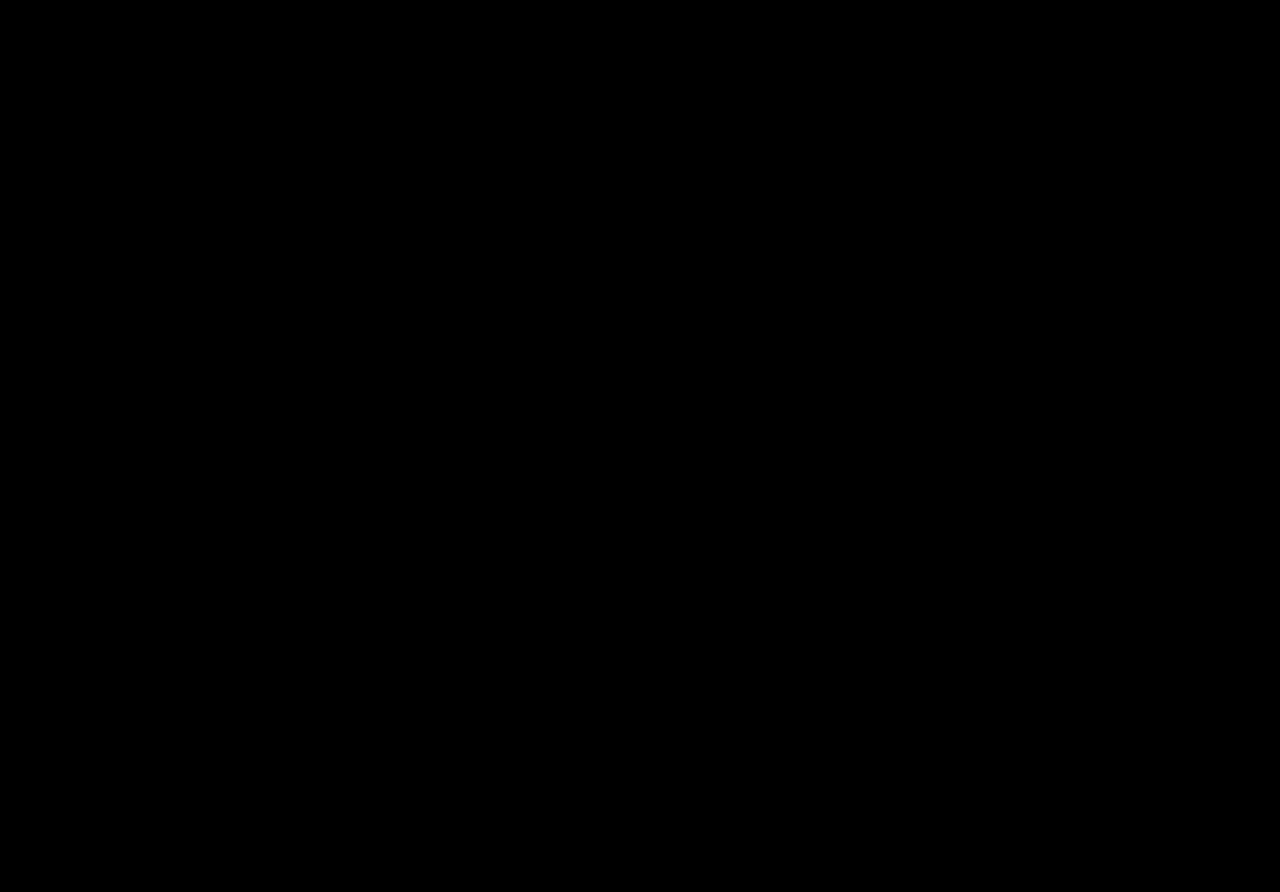
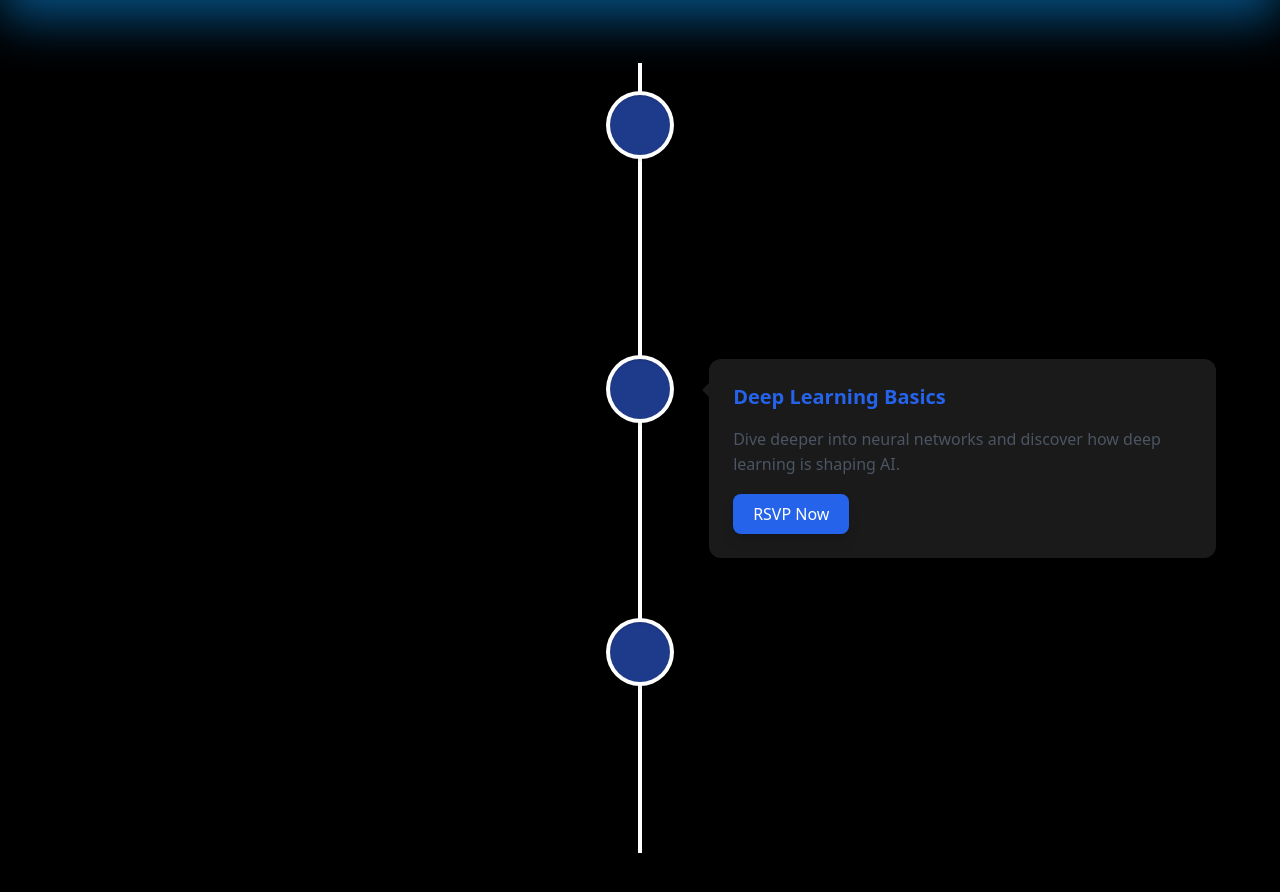
Before and after one commit to NeilSulhyan10/GDSC_AIML, a React (Vite) app: page / in a window 1280 px wide. Shown: the part 726-1618 px from the top of the page. Before the commit the page ends 1381 px from the top, so only its background shows below. Built offline with nearby package versions, Linux system fonts and the light colour scheme.

Commit message:
timeline

```diff
--- a/package.json
+++ b/package.json
@@ -10,13 +10,14 @@
     "lint": "eslint .",
     "preview": "vite preview",
     "predeploy": "npm run build",
-  "deploy": "gh-pages -d dist"
+    "deploy": "gh-pages -d dist"
   },
   "dependencies": {
     "clsx": "^2.1.1",
     "framer-motion": "^11.11.8",
     "react": "^18.3.1",
     "react-dom": "^18.3.1",
+    "react-vertical-timeline-component": "^3.6.0",
     "tailwind-merge": "^2.5.3"
   },
   "devDependencies": {
--- a/src/App.jsx
+++ b/src/App.jsx
@@ -1,26 +1,57 @@
-import React, { useState, useEffect } from "react";
+import React from "react";
 import { BackgroundLines } from "./components/ui/background-lines.jsx";
 import Logo from "./assets/logo.png";
 import Timer from "./Timer.jsx";
 import AIImage from "./assets/Robo.png";
+import {
+  VerticalTimeline,
+  VerticalTimelineElement,
+} from "react-vertical-timeline-component";
+import "react-vertical-timeline-component/style.min.css";
 
 function App() {
+  const sessions = [
+    {
+      title: "Introduction to AIML",
+      date: "October 20, 2024",
+      description:
+        "Kickstart your journey into the world of AI and ML with an introductory session covering the basics.",
+      link: "#",
+    },
+    {
+      title: "Deep Learning Basics",
+      date: "October 27, 2024",
+      description:
+        "Dive deeper into neural networks and discover how deep learning is shaping AI.",
+      link: "#",
+    },
+    {
+      title: "AI/ML Applications",
+      date: "November 3, 2024",
+      description:
+        "Explore real-world applications of AI and ML in various industries and get hands-on with projects.",
+      link: "#",
+    },
+  ];
+
   return (
     <>
-      <div className="relative w-full h-full">
       <div className="absolute top-0 left-0 p-2 w-[10%]">
-          <img src={Logo} />
+        <img src={Logo} alt="Logo" />
       </div>
-        <h2 className="bg-clip-text text-transparent text-center bg-gradient-to-b from-neutral-900 to-neutral-700 dark:from-neutral-600 dark:to-white text-2xl md:text-4xl lg:text-9xl font-sans py-2 md:py-10 relative z-20 font-bold tracking-tight animate-pulse">
+      <div className="relative w-full h-full mt-28">
+        <h2 className="bg-clip-text text-transparent text-center bg-gradient-to-b from-neutral-900 to-neutral-700 dark:from-neutral-600 dark:to-white text-2xl md:text-4xl lg:text-9xl font-sans py-2 md:py-10 relative z-20 font-bold tracking-tight animate-pulse mb-8">
           AIML Bootcamp
         </h2>
         <Timer />
-        <div className="flex flex-col md:flex-row justify-evenly items-center w-full mt-6 font-poppins space-y-4 md:space-y-0 bg-white bg-opacity-10 backdrop-filter backdrop-blur-lg rounded-lg shadow-lg shadow-[0_20px_50px_rgba(8,_112,_184,_0.7)] p-6">
+      </div>
+
+      <div className="flex flex-col md:flex-row justify-around items-center w-full mt-6 font-poppins space-y-4 md:space-y-0 bg-white bg-opacity-10 backdrop-filter backdrop-blur-lg rounded-lg shadow-[0_20px_50px_rgba(8,_112,_184,_0.7)] mt-32 p-6">
         <div className="md:w-1/2 px-4 md:px-0 text-center md:text-left">
           <h3 className="text-gray-300 text-base md:text-lg lg:text-xl font-medium">
-              Google Developer Students' Club - WCE aims to inculcate the
-              culture of development and problem-solving within local
-              communities using technology.
+            Google Developer Students' Club - WCE aims to inculcate the culture
+            of development and problem-solving within local communities using
+            technology.
             <span className="block mt-4">
               "Coming together is the beginning. Keeping together is progress.
               Working together is success."
@@ -35,6 +66,42 @@ function App() {
           />
         </div>
       </div>
+
+      <div className="mt-16">
+        <VerticalTimeline>
+          {sessions.map((session, index) => (
+            <VerticalTimelineElement
+              key={index}
+              className="vertical-timeline-element--work"
+              contentStyle={{
+                background: "rgba(255, 255, 255, 0.1)",
+                backdropFilter: "blur(10px)",
+                borderRadius: "12px",
+                boxShadow: "0 4px 30px rgba(0, 0, 0, 0.1)",
+              }}
+              contentArrowStyle={{
+                borderRight: "7px solid rgba(255, 255, 255, 0.1)",
+              }}
+              date={session.date}
+              iconStyle={{ background: "#1e3a8a", color: "#fff" }}
+            >
+              <h3 className="vertical-timeline-element-title text-xl font-semibold text-blue-600 dark:text-blue-300">
+                {session.title}
+              </h3>
+              <p className="text-sm text-gray-600 dark:text-gray-300">
+                {session.description}
+              </p>
+              <div className="mt-4">
+                <a
+                  href={session.link}
+                  className="inline-block px-5 py-2 bg-blue-600 text-white font-medium rounded-lg hover:bg-blue-700 transition duration-300 shadow-lg"
+                >
+                  RSVP Now
+                </a>
+              </div>
+            </VerticalTimelineElement>
+          ))}
+        </VerticalTimeline>
       </div>
       <BackgroundLines />
     </>
```
Also changed, not shown: 1 other file (tests, documents, lock files or other folders). Lines whose indentation alone changed are shown as unchanged.
